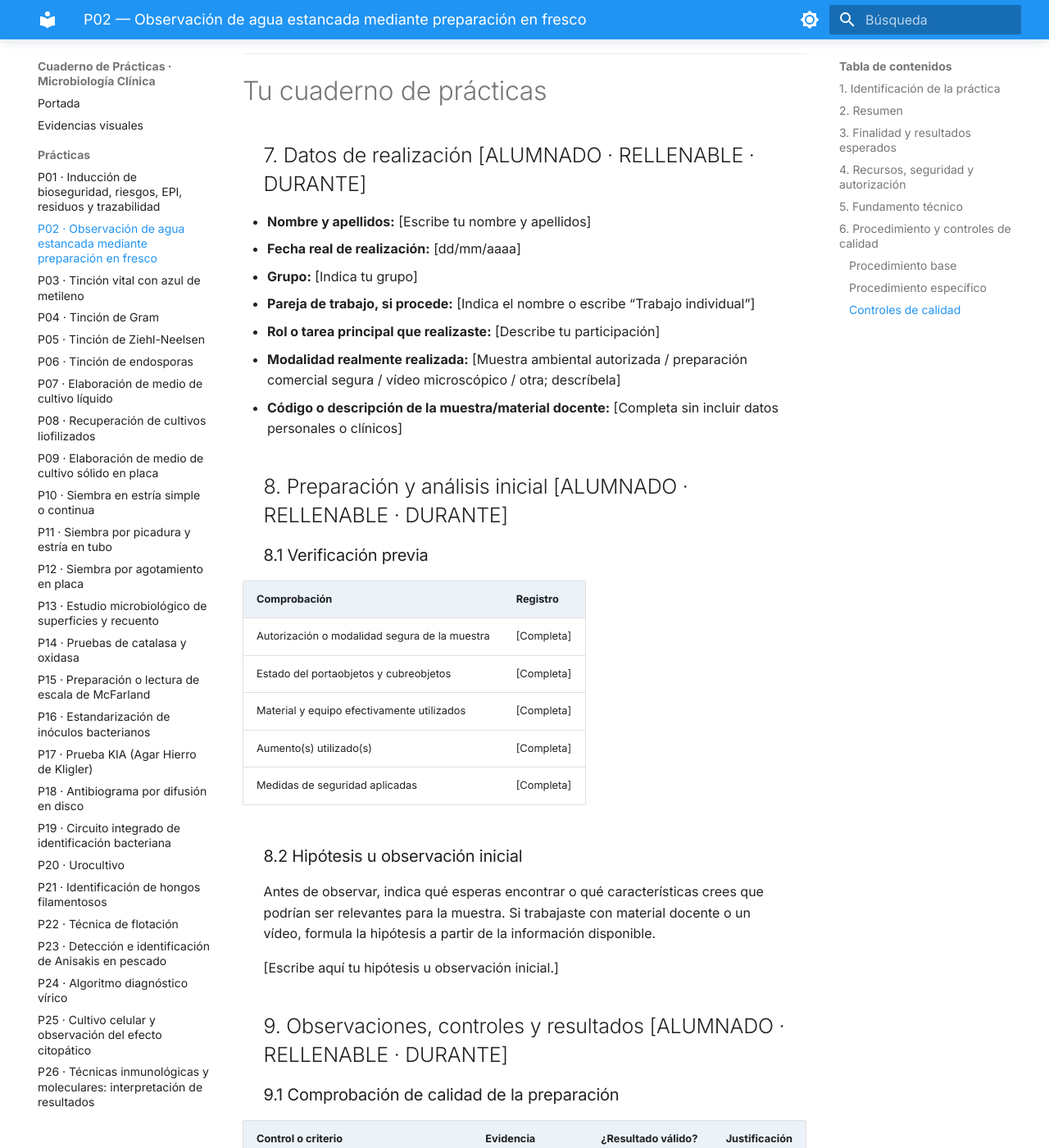
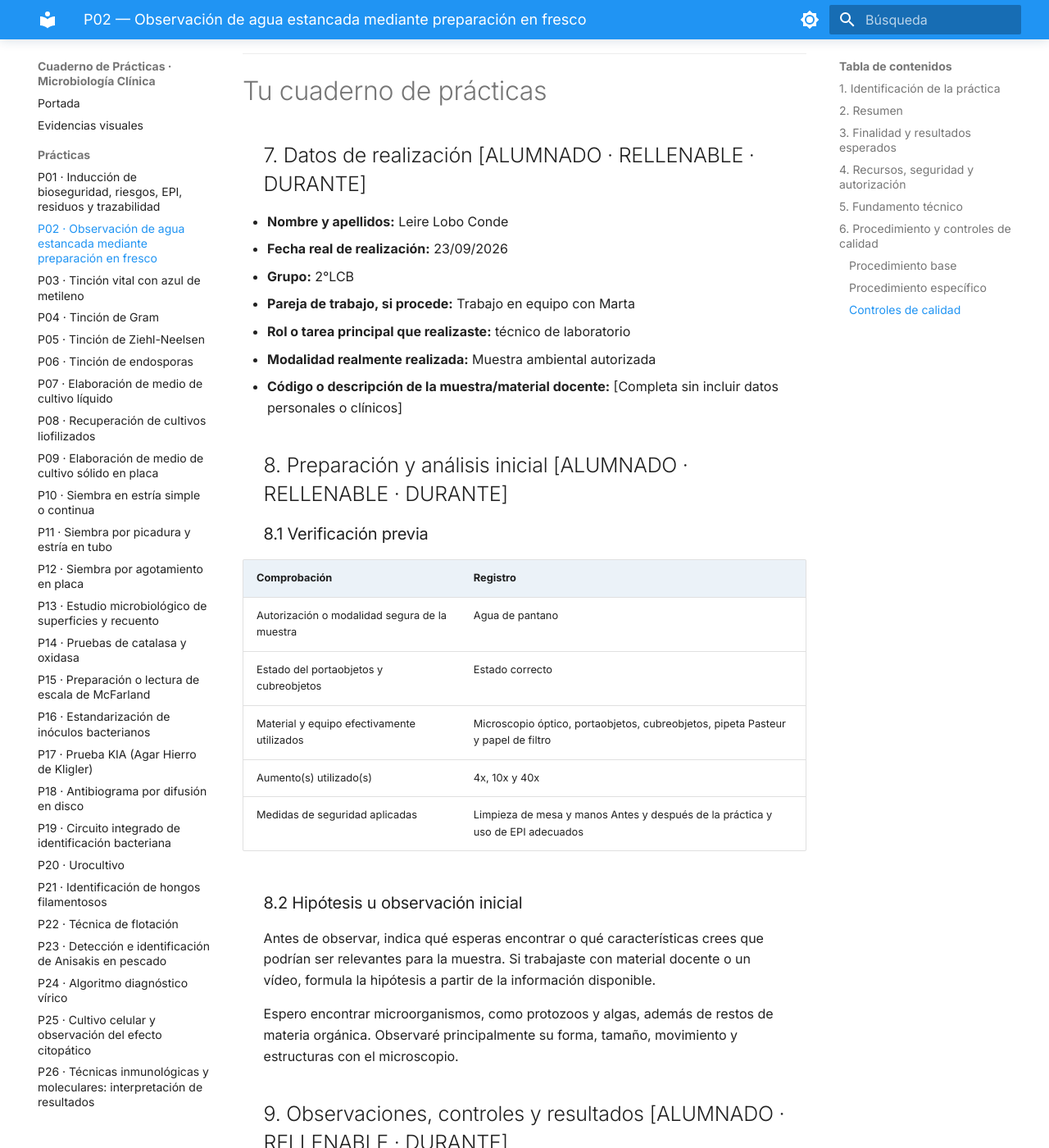
Before and after one commit to lloboc01-ai/Cuaderno-microbiolog-a-Leire-, an MkDocs documentation site: the page built from docs/practicas/P02_Observacion_en_fresco.md, in a window 1280 px wide and 1400 px high, scrolled down 5581 px. Shown: the whole window at 82% size. Built offline with MkDocs 1.6.1 and Material for MkDocs 9.7.7, drawn with Linux system fonts in a browser that asks for light colours.

Commit message:
Editar práctica 2

```diff
--- a/docs/practicas/P02_Observacion_en_fresco.md
+++ b/docs/practicas/P02_Observacion_en_fresco.md
@@ -128,12 +128,12 @@ El guion de práctica aportado por el profesorado, *P1_Observación de agua esta
 
 ## 7. Datos de realización [ALUMNADO · RELLENABLE · DURANTE]
 
-- **Nombre y apellidos:** [Escribe tu nombre y apellidos]
-- **Fecha real de realización:** [dd/mm/aaaa]
-- **Grupo:** [Indica tu grupo]
-- **Pareja de trabajo, si procede:** [Indica el nombre o escribe “Trabajo individual”]
-- **Rol o tarea principal que realizaste:** [Describe tu participación]
-- **Modalidad realmente realizada:** [Muestra ambiental autorizada / preparación comercial segura / vídeo microscópico / otra; descríbela]
+- **Nombre y apellidos:** Leire Lobo Conde
+- **Fecha real de realización:** 23/09/2026
+- **Grupo:** 2°LCB
+- **Pareja de trabajo, si procede:** Trabajo en equipo con Marta
+- **Rol o tarea principal que realizaste:** técnico de laboratorio
+- **Modalidad realmente realizada:** Muestra ambiental autorizada
 - **Código o descripción de la muestra/material docente:** [Completa sin incluir datos personales o clínicos]
 
 ## 8. Preparación y análisis inicial [ALUMNADO · RELLENABLE · DURANTE]
@@ -142,17 +142,17 @@ El guion de práctica aportado por el profesorado, *P1_Observación de agua esta
 
 | Comprobación | Registro |
 |---|---|
-| Autorización o modalidad segura de la muestra | [Completa] |
-| Estado del portaobjetos y cubreobjetos | [Completa] |
-| Material y equipo efectivamente utilizados | [Completa] |
-| Aumento(s) utilizado(s) | [Completa] |
-| Medidas de seguridad aplicadas | [Completa] |
+| Autorización o modalidad segura de la muestra | Agua de pantano |
+| Estado del portaobjetos y cubreobjetos | Estado correcto|
+| Material y equipo efectivamente utilizados | Microscopio óptico, portaobjetos, cubreobjetos, pipeta Pasteur y papel de filtro|
+| Aumento(s) utilizado(s) | 4x, 10x y 40x |
+| Medidas de seguridad aplicadas | Limpieza de mesa y manos Antes y después de la práctica y uso de EPI adecuados|
 
 ### 8.2 Hipótesis u observación inicial
 
 Antes de observar, indica qué esperas encontrar o qué características crees que podrían ser relevantes para la muestra. Si trabajaste con material docente o un vídeo, formula la hipótesis a partir de la información disponible.
 
-[Escribe aquí tu hipótesis u observación inicial.]
+Espero encontrar microorganismos, como protozoos y algas, además de restos de materia orgánica. Observaré principalmente su forma, tamaño, movimiento y estructuras con el microscopio.
 
 ## 9. Observaciones, controles y resultados [ALUMNADO · RELLENABLE · DURANTE]
 
```
